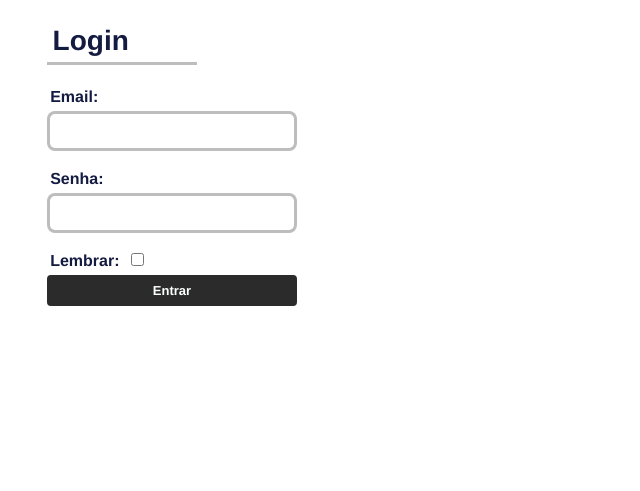
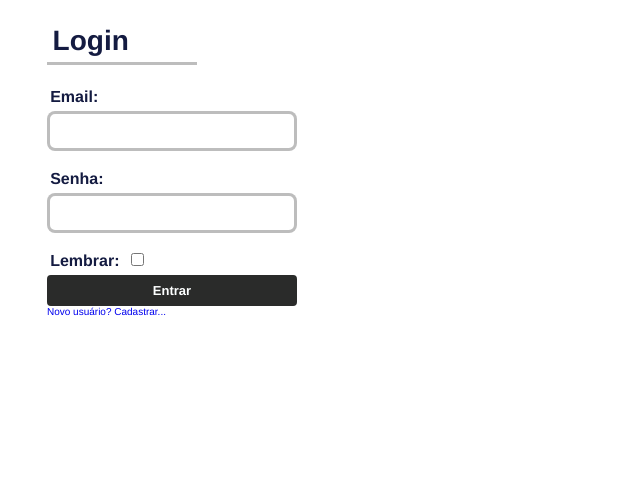
Before and after one commit to TiagoJLeandro/formulario-usando-flask, a Flask app: page /auth/login in a window 1280 px wide. Shown: the part 141-632 px from the top of the page, without its empty margins (0-640 px from the left). Run offline with Flask 2, Linux system fonts and the light colour scheme; some web fonts are replaced.

Commit message:
adicionando um link para o cadastro de novos usuarios

```diff
--- a/app/templates/auth/login.html
+++ b/app/templates/auth/login.html
@@ -26,7 +26,9 @@
         </label>
         <input class="btn btn--skin" type="submit" value="Entrar">
     </fieldset>
+    <a href="{{url_for('auth.register')}}" class="external_link external_link--skin">
+        Novo usuário? Cadastrar...
+    </a>
 </form>
 
-
 {% endblock %}
```
